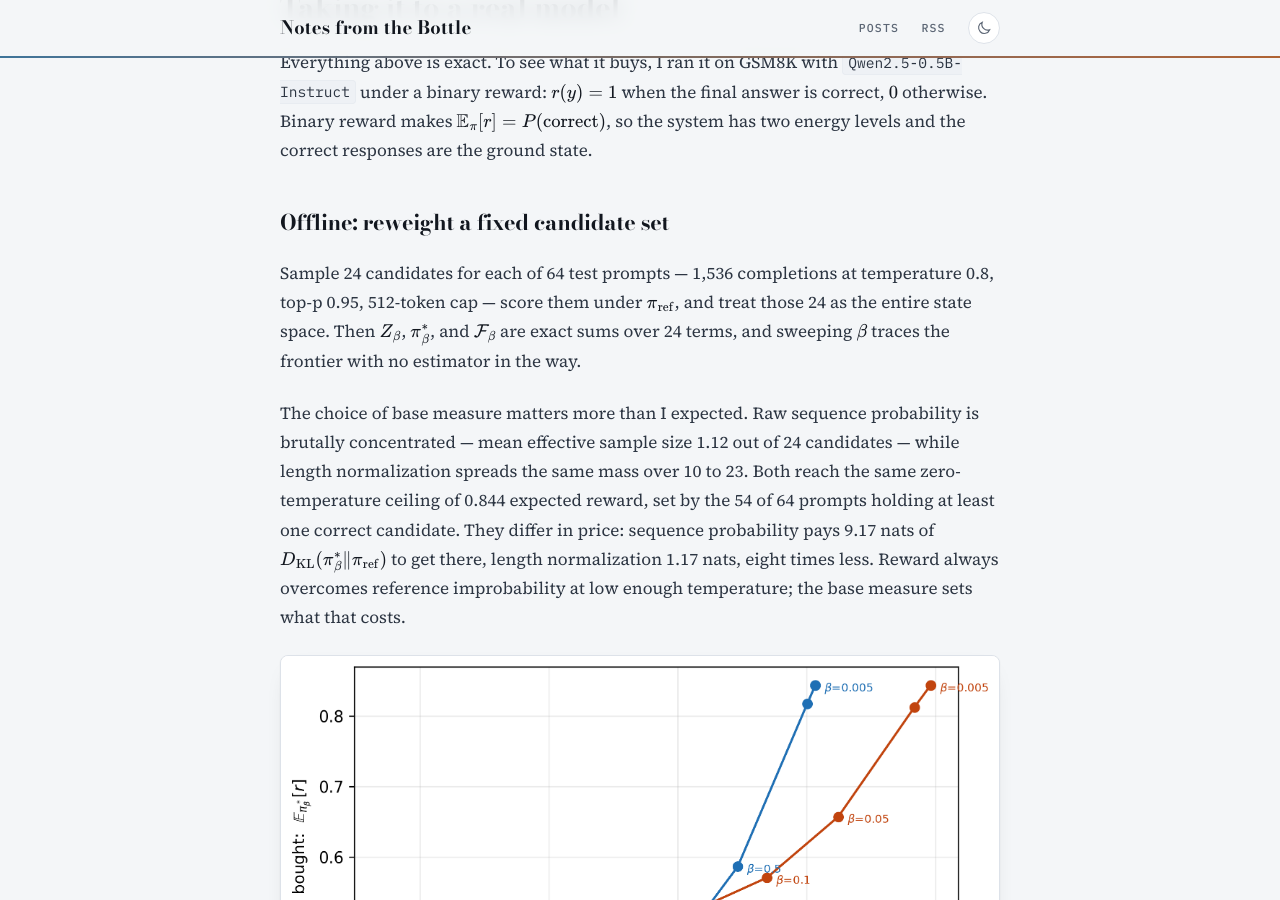
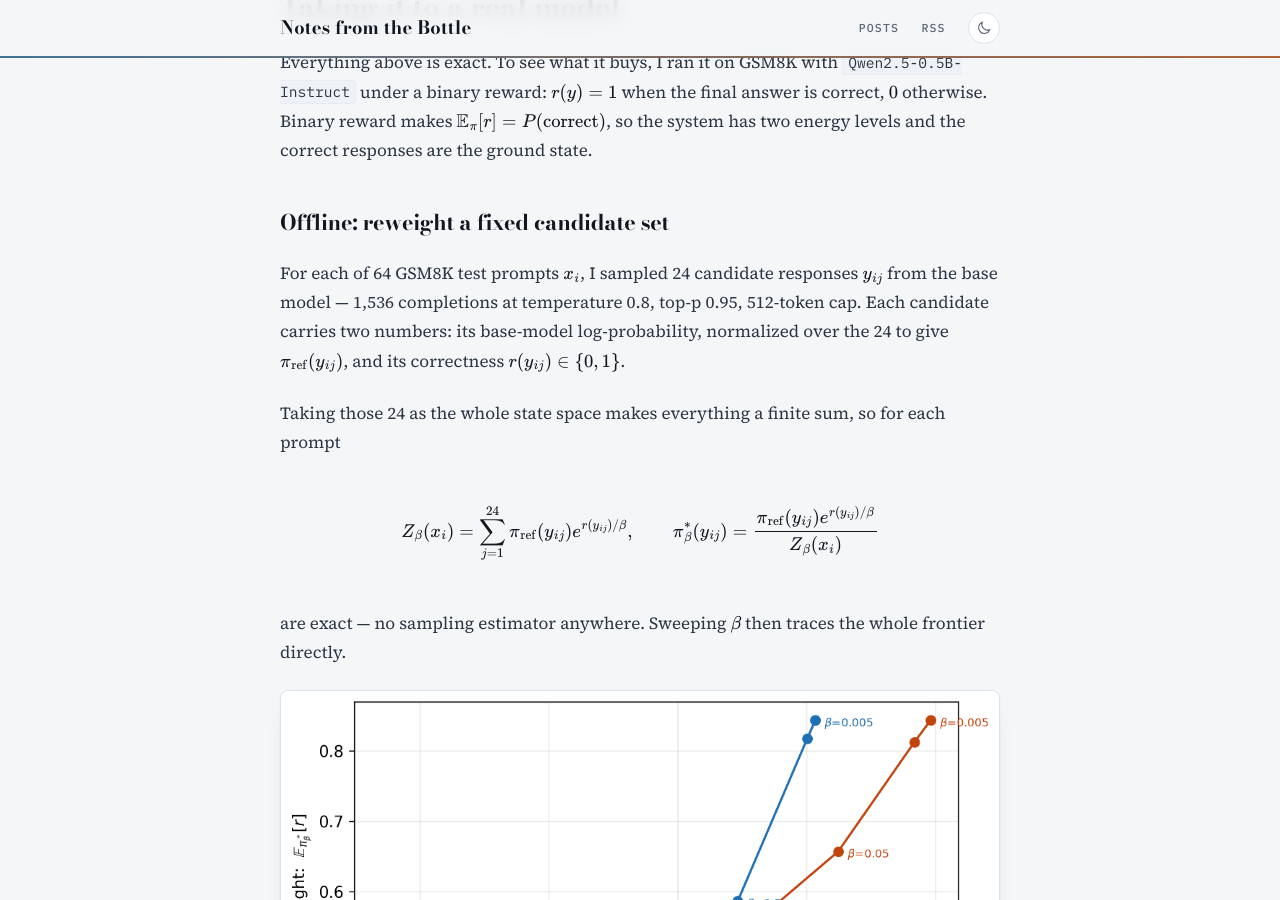
Before and after one commit to Wang-Zhongwei/blog, a Jekyll site: the page built from _posts/2026-08-11-a-physicists-dictionary-for-dpo.md, in a window 1280 px wide and 900 px high, scrolled down 4671 px. Built offline with Jekyll 4.4.1, drawn with Linux system fonts in a browser that asks for light colours.

Commit message:
Trim the offline subsection to the candidate construction

```diff
--- a/_posts/2026-08-11-a-physicists-dictionary-for-dpo.md
+++ b/_posts/2026-08-11-a-physicists-dictionary-for-dpo.md
@@ -156,20 +156,20 @@ so the system has two energy levels and the correct responses are the ground sta
 
 ### Offline: reweight a fixed candidate set
 
-Sample 24 candidates for each of 64 test prompts — 1,536 completions at temperature
-0.8, top-p 0.95, 512-token cap — score them under $$\pi_{\mathrm{ref}}$$, and treat
-those 24 as the entire state space. Then $$Z_{\beta}$$, $$\pi_{\beta}^{\ast}$$, and
-$$\mathcal{F}_{\beta}$$ are exact sums over 24 terms, and sweeping $$\beta$$ traces
-the frontier with no estimator in the way.
+For each of 64 GSM8K test prompts $$x_i$$, I sampled 24 candidate responses $$y_{ij}$$
+from the base model — 1,536 completions at temperature 0.8, top-p 0.95, 512-token cap.
+Each candidate carries two numbers: its base-model log-probability, normalized over the
+24 to give $$\pi_{\mathrm{ref}}(y_{ij})$$, and its correctness $$r(y_{ij})\in\{0,1\}$$.
 
-The choice of base measure matters more than I expected. Raw sequence probability is
-brutally concentrated — mean effective sample size 1.12 out of 24 candidates — while
-length normalization spreads the same mass over 10 to 23. Both reach the same
-zero-temperature ceiling of 0.844 expected reward, set by the 54 of 64 prompts holding
-at least one correct candidate. They differ in price: sequence probability pays 9.17
-nats of $$D_{\mathrm{KL}}(\pi_{\beta}^{\ast}\|\pi_{\mathrm{ref}})$$ to get there,
-length normalization 1.17 nats, eight times less. Reward always overcomes reference
-improbability at low enough temperature; the base measure sets what that costs.
+Taking those 24 as the whole state space makes everything a finite sum, so for each
+prompt
+
+$$Z_{\beta}(x_i)=\sum_{j=1}^{24}\pi_{\mathrm{ref}}(y_{ij})e^{r(y_{ij})/\beta},
+\qquad
+\pi_{\beta}^{\ast}(y_{ij})=\frac{\pi_{\mathrm{ref}}(y_{ij})e^{r(y_{ij})/\beta}}{Z_{\beta}(x_i)}$$
+
+are exact — no sampling estimator anywhere. Sweeping $$\beta$$ then traces the whole
+frontier directly.
 
 <figure id="figure-reward-kl-frontier">
   <img src="{{ '/assets/figures/real/01_reward_kl_frontier.png' | relative_url }}" alt="Reward–KL frontier across beta values">
```
